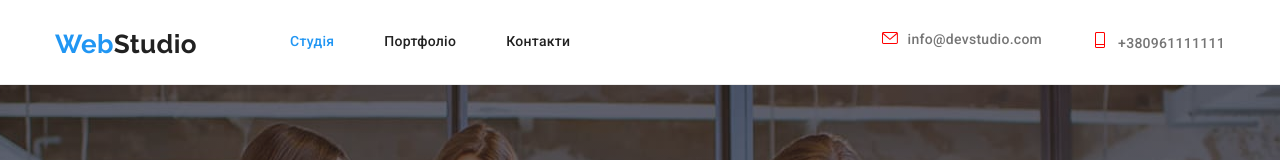
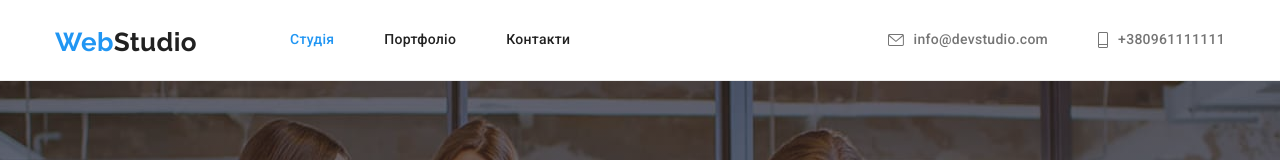
Before and after one commit to SneydzeR/-goit-markup-hw-04-f, a plain HTML site: page index.html in a window 1280 px wide. Shown: the top 160 px of the page. Drawn offline with nearby package versions, Linux system fonts and the light colour scheme.

Commit message:
Виправляє хедер

```diff
--- a/css/styles.css
+++ b/css/styles.css
@@ -22,23 +22,25 @@ body {
     font-family: 'Roboto',sans-serif;
     letter-spacing: 0.03em;
 }
+
 /*Утиліт*/
+.contacts-page {
+    display: flex ;
+    align-items: center;
+}
 .button-icon {
     margin-right: 10px;
     align-items: center;
-    fill: red;
+    fill: currentColor;
 }
-.button-icon:hover {
-    fill: black;
+.button-icon:hover,
+.smartphone {
+    fill: var(--accent-color);
 }
 .smartphone {
-    width: 16px;
-    height: 16px;
+    align-items: center;
     margin-right: 10px;
-    fill: red;
-}
-.contacts-page .icon {
-    fill: currentColor red;
+    fill: currentColor;
 }
 .list {
     list-style: none;
@@ -135,9 +137,10 @@ body {
     letter-spacing: 0.02em;
     text-decoration: none;
 
-    display: block;
+    display: flex;
     padding-top:  32px;
     padding-bottom: 32px;
+    align-items: center;
 }
 .contact-nav .link:hover,
 .contact-nav .link:focus {
--- a/index.html
+++ b/index.html
@@ -29,7 +29,8 @@
                     <use href="./images/icons.svg#icon-envelope"></use>
                 </svg>info@devstudio.com</a></li>
                 <li class="item">
-                <a class="contacts-page link" href="tel:+380961111111" class="link"><svg class="smartphone" width="16" height="12">
+                <a class="contacts-page link" href="tel:+380961111111" class="link">
+                    <svg class="smartphone" width="10" height="16">
                     <use href="./images/icons.svg#icon-phone"></use>
                 </svg>+380961111111</a></li>
             </ul>
```
